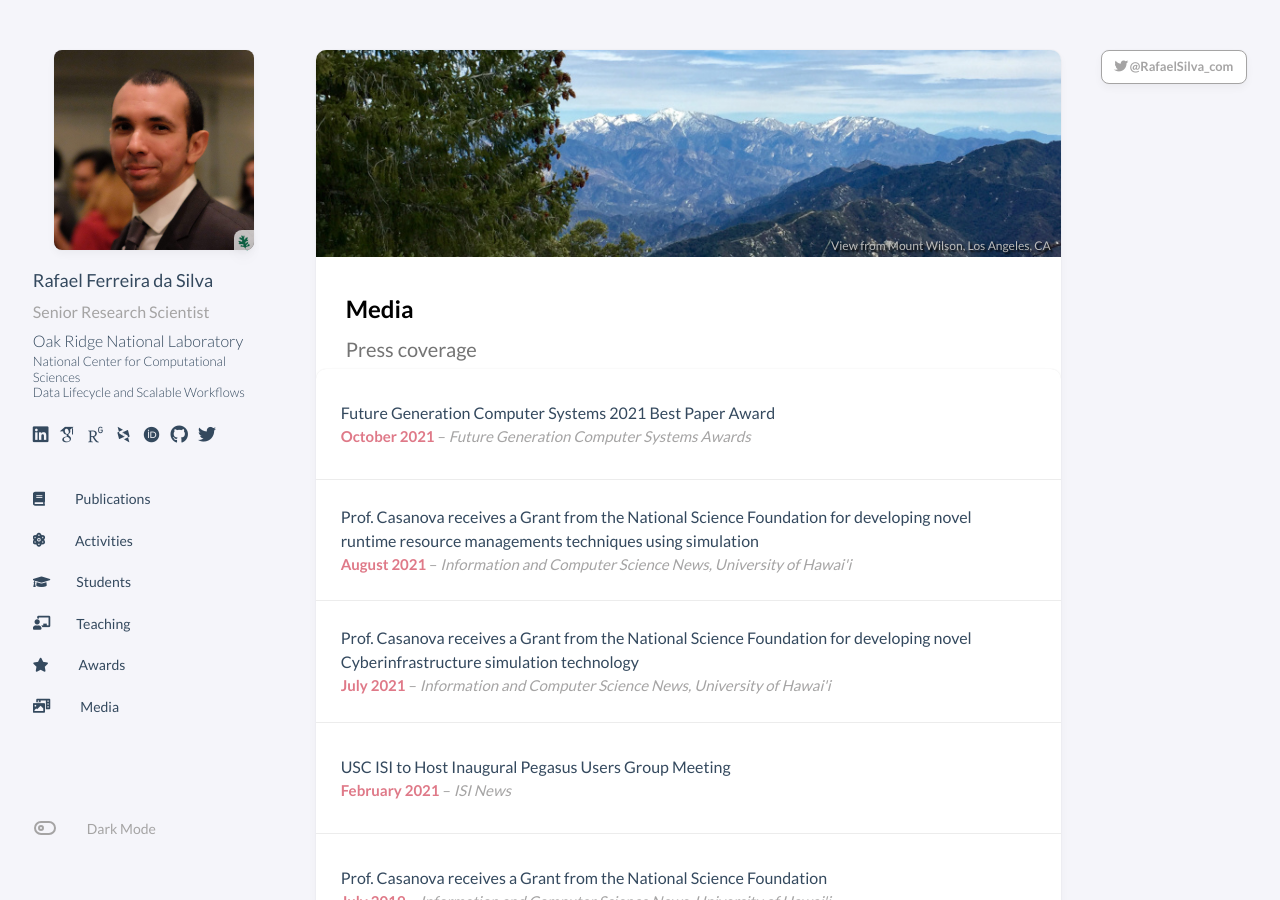
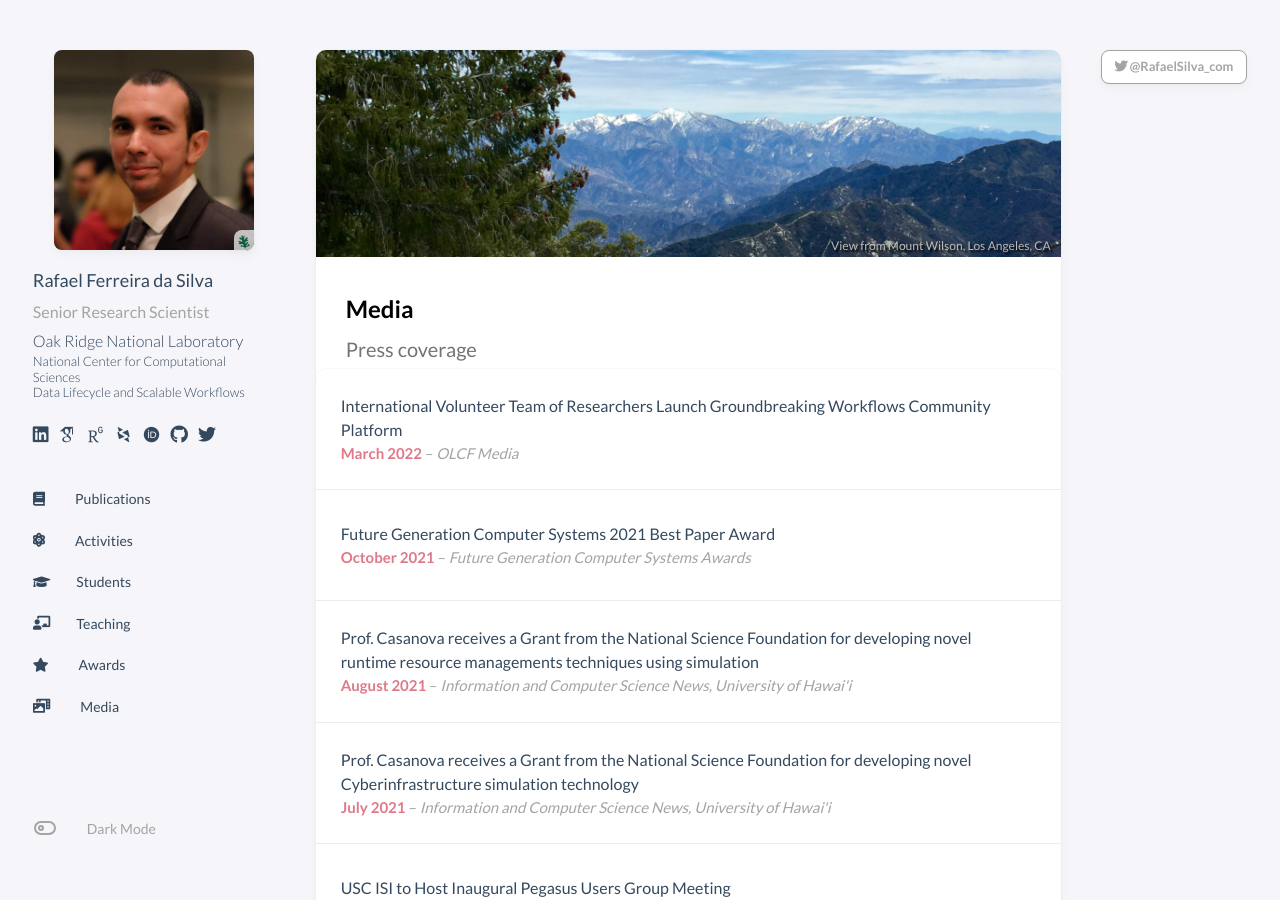
Before and after one commit to rafaelfsilva/rafaelfsilva.github.io, a Jekyll site: the page built from _pages/media.html, in a window 1280 px wide and 900 px high. Built offline with Jekyll 4.4.1, drawn with Linux system fonts in a browser that asks for light colours; some web fonts are replaced; a script that is not in the unit is left out; comment, search, counter and statistics services are not loaded.

Commit message:
Update media.yml

```diff
--- a/_data/media.yml
+++ b/_data/media.yml
@@ -1,3 +1,8 @@
+- title: International Volunteer Team of Researchers Launch Groundbreaking Workflows Community Platform
+  venue: OLCF Media
+  date: March 2022
+  link: https://www.olcf.ornl.gov/2022/03/23/international-volunteer-team-of-researchers-launch-groundbreaking-workflows-community-platform/
+
 - title: Future Generation Computer Systems 2021 Best Paper Award
   venue: Future Generation Computer Systems Awards
   date: October 2021
```
